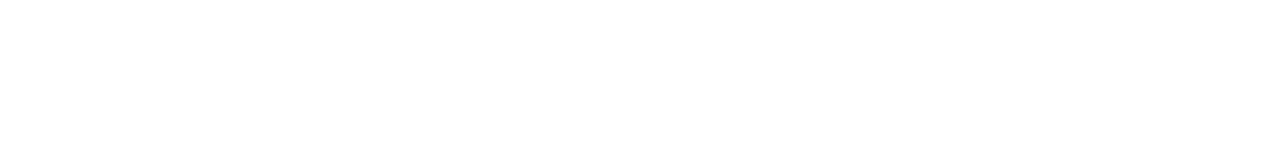
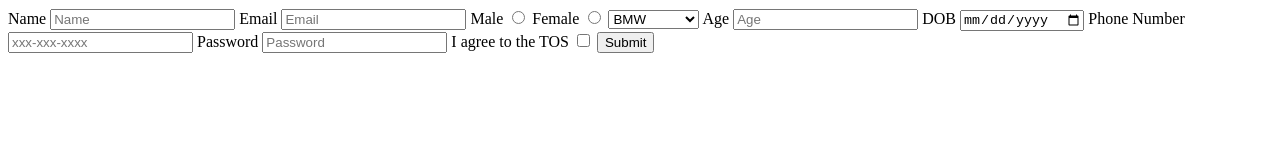
Before and after one commit to acciojob/signup-form-car-amitbaghel10, a website: page main.html in a window 1280 px wide. Drawn offline with Linux system fonts and the light colour scheme.

Commit message:
created a submission

```diff
--- a/main.html
+++ b/main.html
@@ -11,6 +11,47 @@
     <script type="text/javascript" src="./script.js">
 </script>
 
+<form action="" method="get">
+
+    <label for="name">Name</label>
+    <input type="text" id="name" name="name" placeholder="Name" required>
+
+    <label for="email">Email</label>
+    <input type="email" id="name" name="email" placeholder="Email" required>
+
+    <label for="gender_m">Male</label>
+    <input type="radio" id="gender_m" name="gender" required>
+
+    <label for="gender_f">Female</label>
+    <input type="radio" id="gender_f" name="gender" required>
+
+    <select id="cars" placeholder="--Please choose an option--" required>
+        <option>BMW</option>
+        <option>Mercedes</option>
+        <option>Land Rover</option>
+    </select>
+
+    <label for="age">Age</label>
+    <input type="number" id="age" name="age" placeholder="Age" required>
+
+    <label for="dob">DOB</label>
+    <input type="date" id="dob" name="dob" required>
+
+    <label for="tel">Phone Number</label>
+    <input type="tel" id="tel" name="tel" placeholder="xxx-xxx-xxxx">
+
+    <label for="password">Password</label>
+    <input type="password" id="password" name="password" placeholder="Password" required>
+
+    <label for="tos">I agree to the TOS</label>
+    <input type="checkbox" id="tos" name="tos" required>
+
+    <button type="submit">Submit</button>
+
+
+
+</form>
+
 </body>
 
 </html>
```
